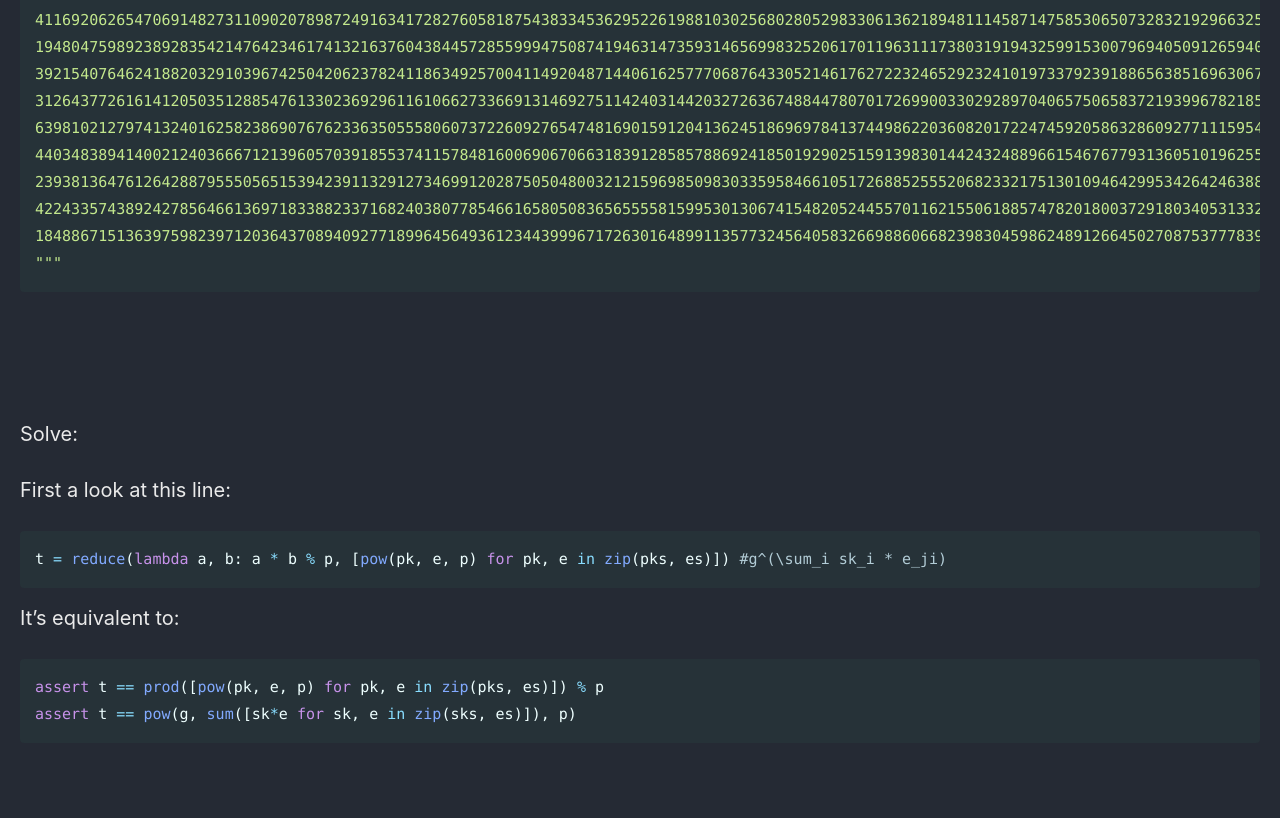
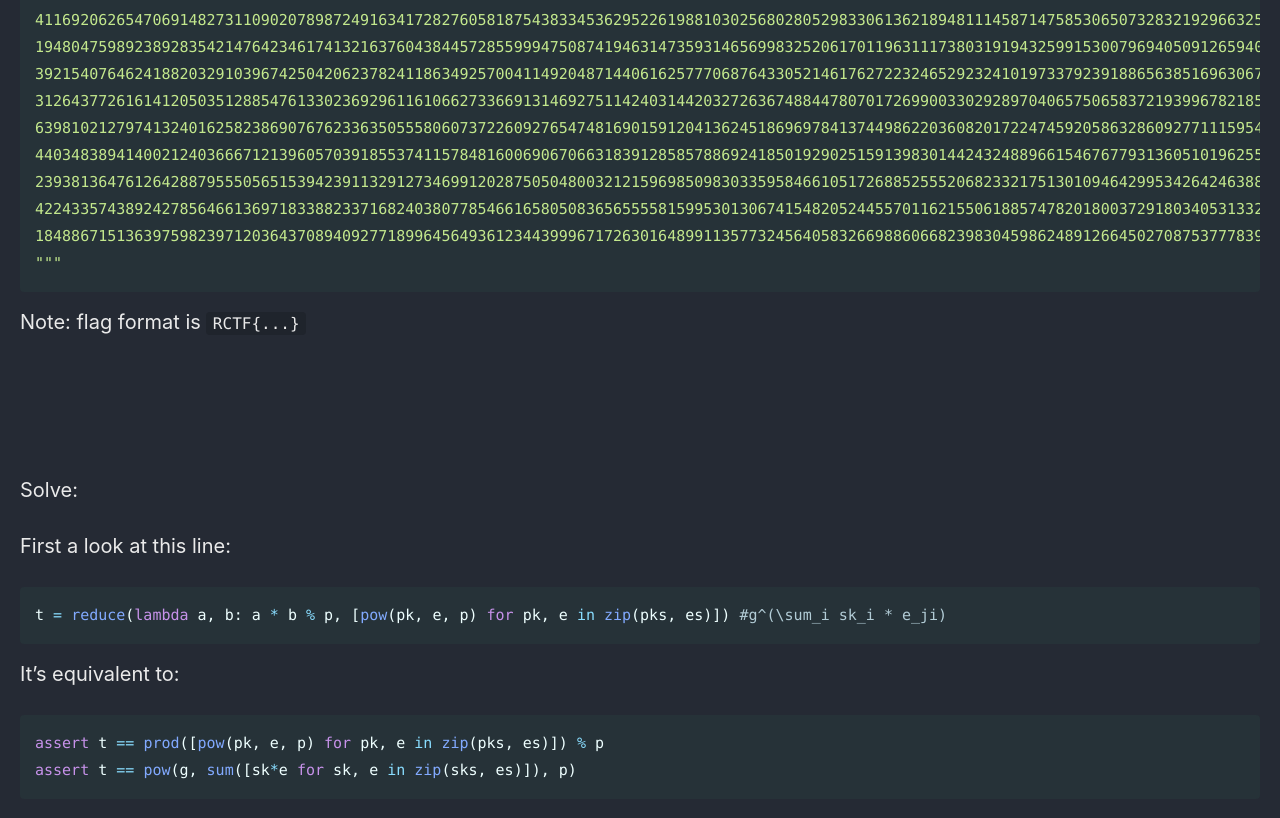
Before and after one commit to Connor-McCartney/Connor-McCartney.github.io, a Jekyll site: the page built from _pages/cryptography/other/L3-RCTF2024.md, in a window 1280 px wide and 900 px high, scrolled down 3240 px. Shown: the top 818 px of the window. Built offline with Jekyll 4.4.1, drawn with Linux system fonts in a browser that asks for light colours; cached includes are drawn as plain includes.

Commit message:
Update L3-RCTF2024.md

````diff
--- a/_pages/cryptography/other/L3-RCTF2024.md
+++ b/_pages/cryptography/other/L3-RCTF2024.md
@@ -131,6 +131,12 @@ if __name__ == "__main__":
 """
 ```
 
+Note: flag format is `RCTF{...}`
+
+
+
+
+
 <br>
 
 <br>
````
